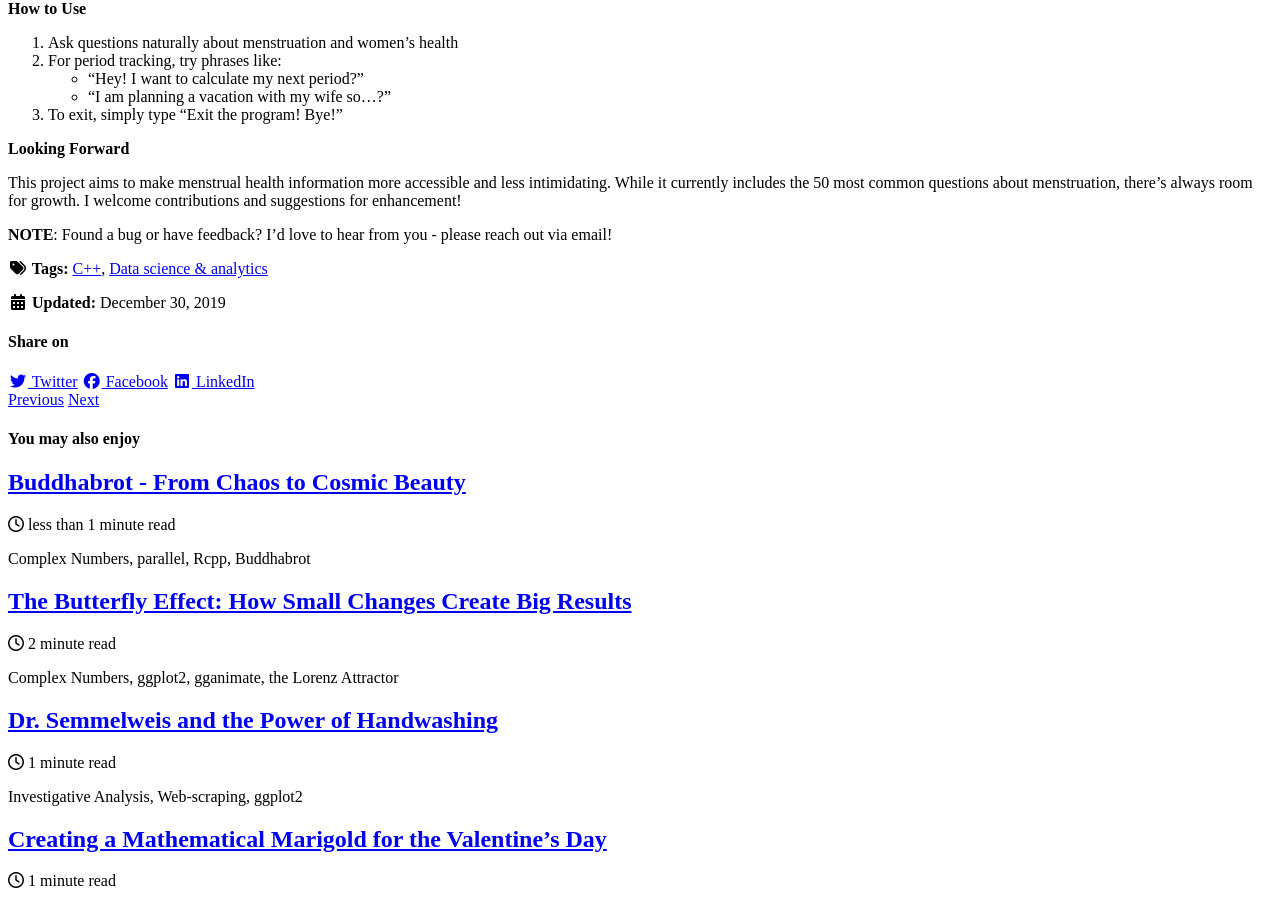
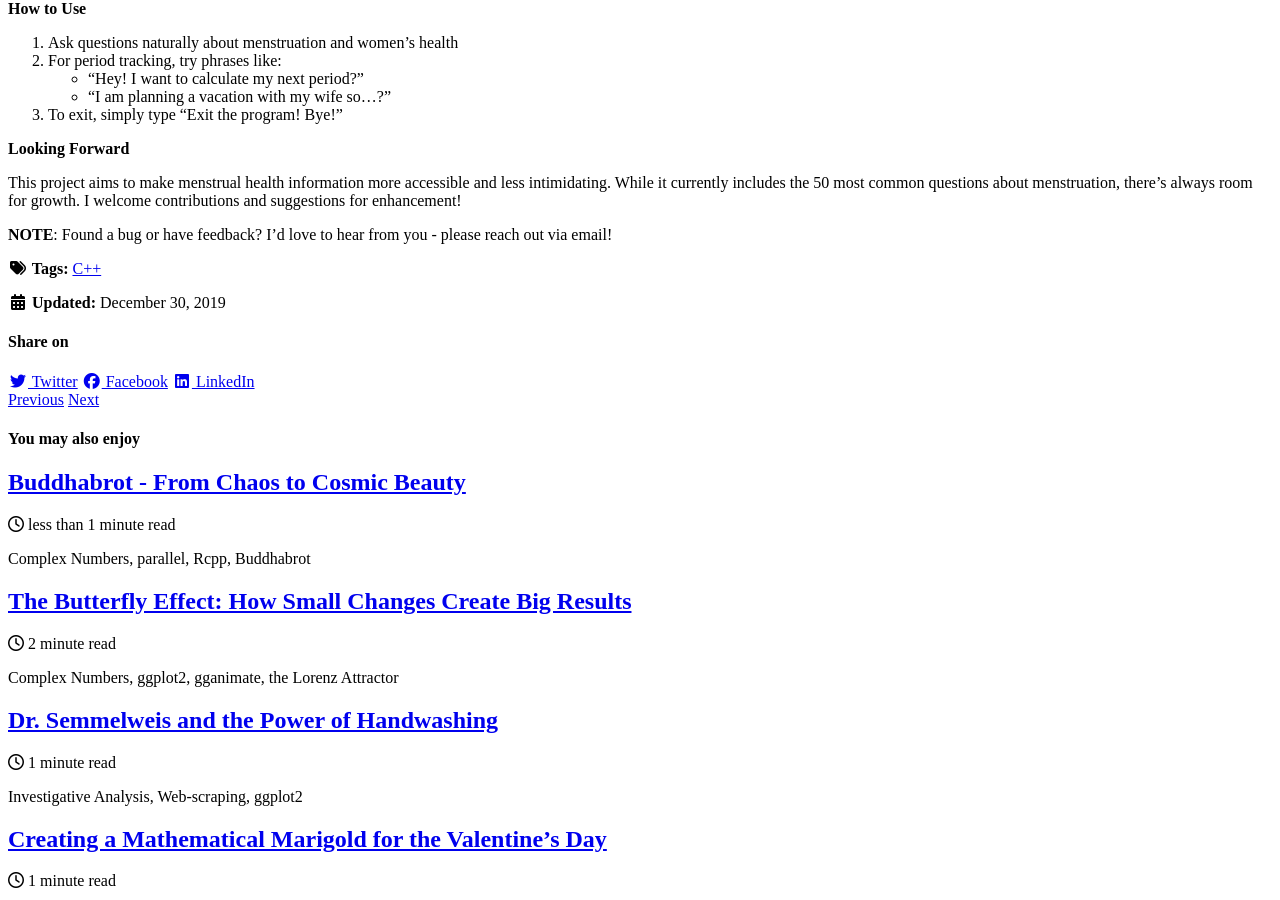
Before and after one commit to mihirp161/mihirp161.github.io, a Jekyll site: the page built from _posts/2019-12-30-dotmate.md, in a window 1280 px wide and 900 px high, scrolled down 4887 px. Built offline with Jekyll 4.4.1, drawn with Linux system fonts in a browser that asks for light colours; cached includes are drawn as plain includes; nearby versions of some CDN libraries.

Commit message:
Update 2019-12-30-dotmate.md

```diff
--- a/_posts/2019-12-30-dotmate.md
+++ b/_posts/2019-12-30-dotmate.md
@@ -1,7 +1,7 @@
 ---
 title: ".MATE: A Menstruation Guide"
 date: 2019-12-30
-tags: [Data science & analytics, C++]
+tags: [C++]
 header:
 excerpt: "OOP, Polymorphism, Inheritence, Overloaded Operators, Levenshtein Distance"
 mathjax: "true"
```
